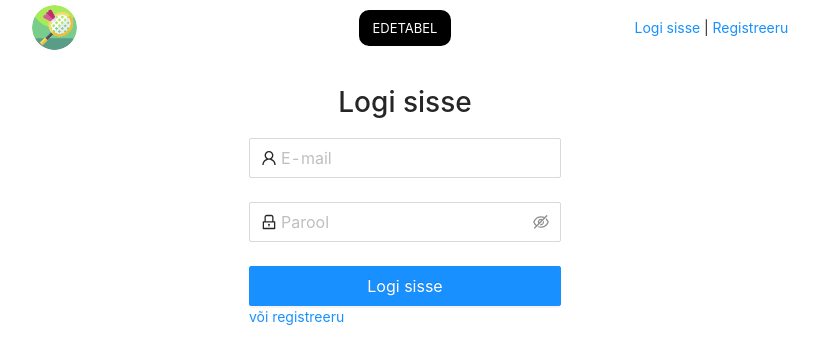
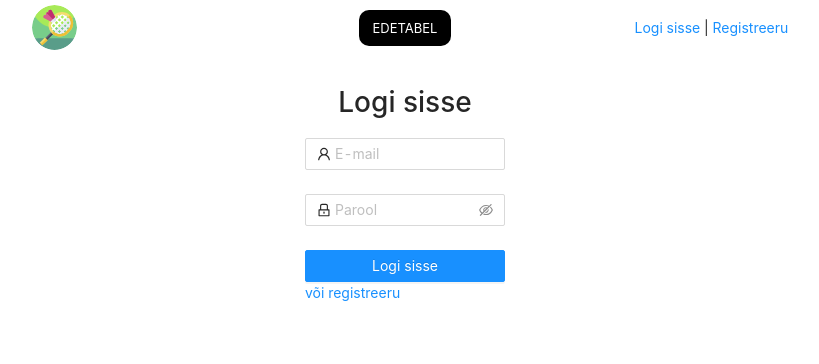
Before and after one commit to raimop/badminton-challenge-prototype, a React (Create React App) app in the folder client/: page /login in a window 1280 px wide. Shown: the top 364 px of the page, without its empty margins (235-1054 px from the left). Built offline with nearby package versions, Linux system fonts and the light colour scheme.

Commit message:
Few UI glitches fixed

```diff
--- a/client/src/pages/auth/Login.js
+++ b/client/src/pages/auth/Login.js
@@ -38,7 +38,7 @@ const Login = () => {
   };
 
   return (
-    <Row type="flex" justify="flex-start" align="center" style={{minHeight: '85vh'}}>
+    <Row type="flex" justify="flex-start" align="center">
       <Form
         {...layout}
         name="login"
@@ -46,9 +46,10 @@ const Login = () => {
           remember: true,
         }}
         onFinish={onFinish}
-        size={"large"}
+        size={"middle"}
+        style={{ width: 200 }}
       >
-        <h1 style={{ textAlign: "center" }}>Logi sisse</h1>
+        <h1 className="text-center">Logi sisse</h1>
         <Form.Item
           name="email"
           rules={[
--- a/client/src/pages/auth/SignUp.js
+++ b/client/src/pages/auth/SignUp.js
@@ -44,8 +44,9 @@ const SignUp = () => {
           initialValues={{ remember: true, }}
           onFinish={onFinish}
           size={"middle"}
+          style={{ width: 200 }}
         >
-          <h1 style={{ textAlign: "center" }}>Registreeru</h1>
+          <h1 className="text-center">Registreeru</h1>
           <Form.Item
             name="firstName"
             rules={[
```
